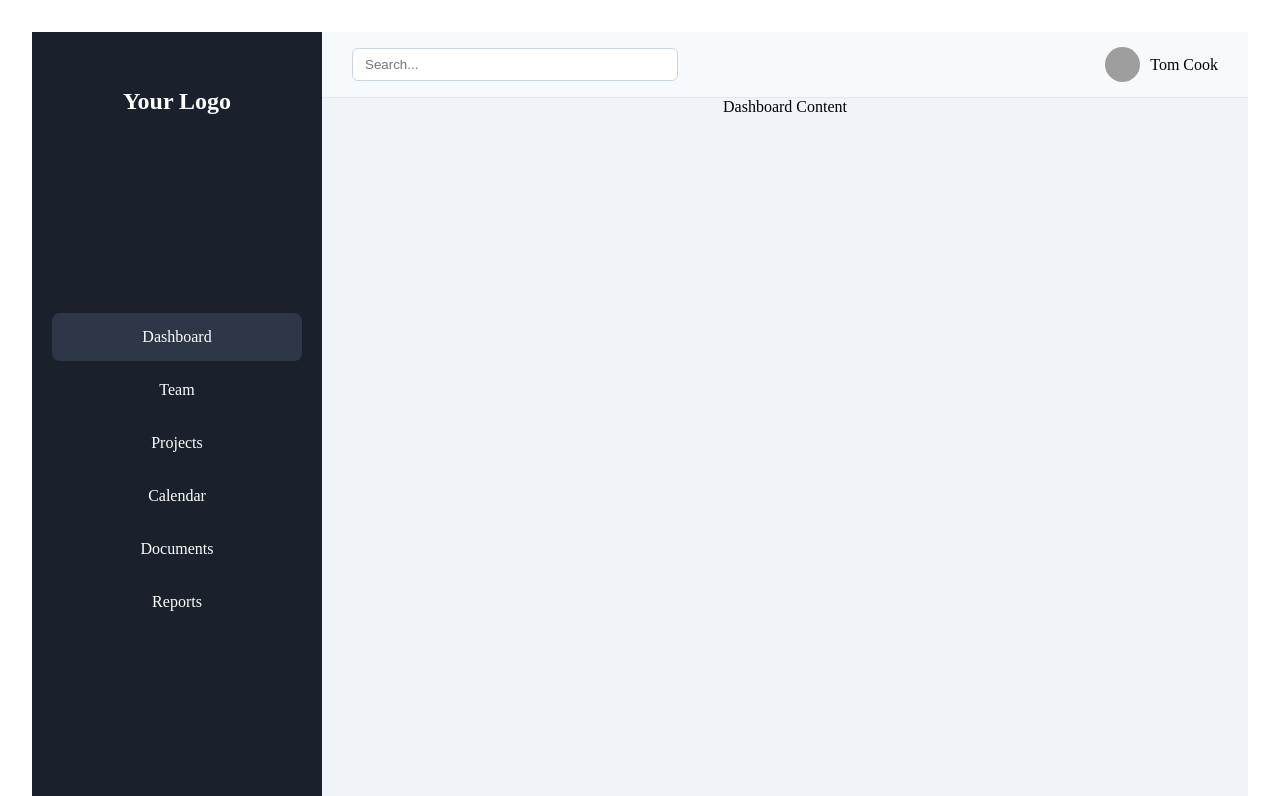
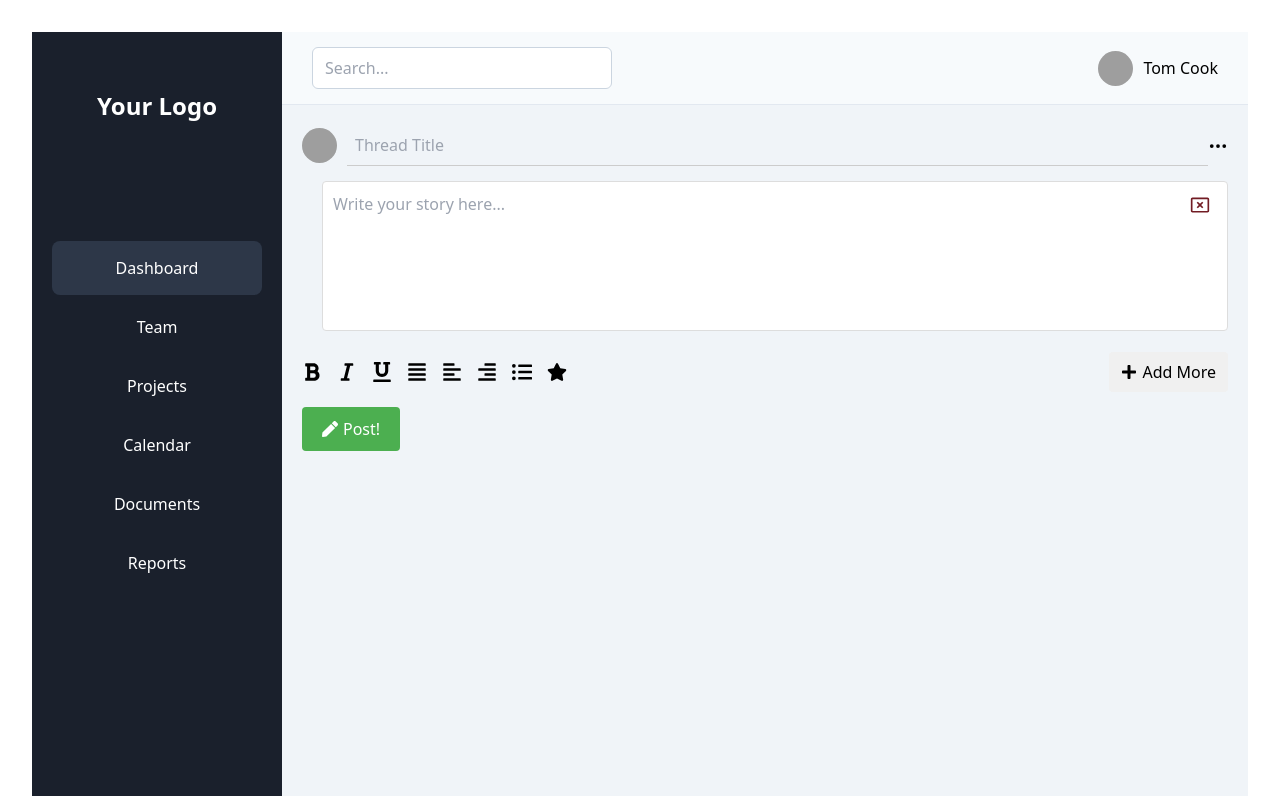
Before and after one commit to KJanhavi04/Loomina, a React (Vite) app in the folder loomina_frontend/: page / in a window 1280 px wide. Shown: the top 796 px of the page. Built offline with nearby package versions, Linux system fonts and the light colour scheme; grey boxes are pictures that could not be loaded.

Commit message:
CreateSpark page created (Basic Structure) with add more and cancel features, thread conncetor created but it needs to be polished, overall a basic page is created.
CreateSpark.jsx
create.css

Different folders for create and master - (header, footer, sidebar, master!)

```diff
--- a/loomina_frontend/src/components/create/CreateSpark.jsx
+++ b/loomina_frontend/src/components/create/CreateSpark.jsx
@@ -0,0 +1,91 @@
+import React, { useState } from "react";
+import "../../css/create/spark.css";
+import { FaPlus, FaPen, FaBold, FaItalic, FaAlignLeft, FaListUl, FaStar, FaAlignJustify, FaAlignRight, FaUnderline } from "react-icons/fa";
+import { BsThreeDots } from "react-icons/bs";
+import { MdCancelPresentation } from "react-icons/md";
+
+const CreateSpark = () => {
+  const [isEditing, setIsEditing] = useState(false);
+  const [textareas, setTextareas] = useState([{ id: Date.now() }]); // Initial state with one textarea
+
+  const handleInputClick = () => {
+    setIsEditing(true);
+  };
+
+  const handleInputBlur = () => {
+    setIsEditing(false);
+  };
+
+  const addTextarea = () => {
+    setTextareas([...textareas, { id: Date.now() }]);
+  };
+
+  const removeTextarea = (id) => {
+    setTextareas(textareas.filter(textarea => textarea.id !== id));
+  };
+
+  return (
+    <div className="spark-container">
+      {/* Header */}
+      <div className="spark-header">
+        {/* <img src="profile-photo-url" alt="Profile" className="spark-header-icon" /> Updated to profile photo icon */}
+        <div className="profile">
+        <img src="profile-pic-url" alt="Profile" className="profile-pic" />
+      </div>
+        <input
+          type="text"
+          placeholder="Thread Title"
+          className={`spark-header-title ${isEditing ? 'editable' : ''}`}
+          onClick={handleInputClick}
+          onBlur={handleInputBlur}
+          autoFocus={isEditing} // Focus input when editable
+        />
+        <BsThreeDots className="spark-header-icon" />
+      </div>
+
+      {/* Textareas */}
+      <div className="spark-textarea-container">
+        {textareas.map((textarea, index) => (
+          <div key={textarea.id} className={`spark-textarea ${index > 0 ? 'threaded' : ''}`}>
+            <textarea placeholder="Write your story here..." />
+            <button
+              className="spark-textarea-cancel"
+              onClick={() => removeTextarea(textarea.id)}
+            >
+              <MdCancelPresentation />
+            </button>
+          </div>
+        ))}
+      </div>
+
+      {/* Formatting and Add More */}
+      <div className="spark-components">
+        <div className="spark-formatting">
+          <FaBold />
+          <FaItalic />
+          <FaUnderline />
+          <FaAlignJustify />
+          <FaAlignLeft />
+          <FaAlignRight />
+          <FaListUl />
+          {/* Loomina logo */}
+          <FaStar />
+        </div>
+        <button className="spark-add-more" onClick={addTextarea}>
+          <FaPlus />
+          Add More
+        </button>
+      </div>
+
+      {/* Post Button */}
+      <div className="spark-post">
+        <button className="post-button">
+          <FaPen />
+          Post!
+        </button>
+      </div>
+    </div>
+  );
+};
+
+export default CreateSpark;
--- /dev/null
+++ b/loomina_frontend/src/css/create/spark.css
@@ -0,0 +1,127 @@
+.spark-container {
+    padding: 20px;
+  }
+
+  .spark-header {
+    display: flex;
+    align-items: center;
+    justify-content: space-between;
+    margin-bottom: 15px;
+  }
+
+  .spark-header-title {
+    flex-grow: 1;
+    border: none; /* Remove all borders */
+    border-bottom: 1px solid #ccc; /* Add bottom border only */
+    padding: 8px;
+    outline: none; /* Remove default outline */
+    background-color: transparent; /* Make background transparent */
+    transition: border-bottom-color 0.3s ease; /* Smooth transition for border color */
+  }
+
+  .spark-header-title.editable {
+    border-bottom-color: #007bff; /* Change border color when editable */
+  }
+
+  .spark-header-title:not(.editable) {
+    cursor: pointer; /* Change cursor to pointer */
+  }
+
+  .spark-textarea-cancel {
+    position: absolute;
+    top: 10px; /* Adjust to position inside the textarea */
+    right: 10px; /* Adjust to position inside the textarea */
+    color: #721c24; /* Text color for the cancel button */
+    border: none;
+    border-radius: 4px;
+    padding: 4px 8px;
+    cursor: pointer;
+    font-size: 20px;
+  }
+
+  .spark-header-icon {
+    font-size: 20px;
+    cursor: pointer;
+  }
+
+  .spark-textarea-container {
+    position: relative; /* Needed for absolute positioning of the line */
+    margin-bottom: 15px;
+  }
+
+  .spark-textarea {
+    position: relative;
+    padding-left: 20px; /* Space for the line on the left */
+    margin-bottom: 15px;
+  }
+
+  .spark-textarea textarea {
+    width: 100%;
+    height: 150px;
+    padding: 10px;
+    border: 1px solid #ddd;
+    border-radius: 4px;
+    font-size: 16px;
+    resize: none;
+    box-sizing: border-box;
+  }
+
+  /* Line connecting the textareas */
+  .spark-textarea:not(:first-of-type)::before {
+    content: '';
+    position: absolute;
+    left: 0;
+    top: 0;
+    width: 2px;
+    height: calc(100% + 15px); /* Adjust height to connect with the next textarea */
+    background-color: #ccc;
+  }
+
+  /* Make sure the line only appears for textareas that have a preceding textarea */
+  .spark-textarea:first-of-type::before {
+    display: none;
+  }
+
+  .spark-components {
+    display: flex;
+    align-items: center;
+    justify-content: space-between;
+    margin-bottom: 15px;
+  }
+
+  .spark-formatting {
+    display: flex;
+    gap: 15px;
+  }
+
+  .spark-formatting svg {
+    font-size: 20px;
+    cursor: pointer;
+  }
+
+  .spark-add-more {
+    background-color: #f0f0f0;
+    padding: 8px 12px;
+    border: none;
+    border-radius: 4px;
+    cursor: pointer;
+    display: flex;
+    align-items: center;
+    gap: 5px;
+  }
+
+  .spark-post {
+    text-align: right;
+  }
+
+  .post-button {
+    background-color: #4CAF50;
+    color: white;
+    padding: 10px 20px;
+    border: none;
+    border-radius: 4px;
+    cursor: pointer;
+    display: flex;
+    align-items: center;
+    gap: 5px;
+  }
--- a/loomina_frontend/src/css/master/master.css
+++ b/loomina_frontend/src/css/master/master.css
@@ -6,10 +6,12 @@
     flex-grow: 1;
     display: flex;
     flex-direction: column;
+
   }
 
   .content-area {
     /* padding: 20px; */
     background-color: #f0f4f8;
-    height: calc(100vh - 60px); /* Adjust based on header height */
+    height: 100%;
+    /* height: calc(100vh - 60px); Adjust based on header height */
   }
--- a/loomina_frontend/src/index.css
+++ b/loomina_frontend/src/index.css
@@ -1,6 +1,6 @@
-/* @tailwind base;
+@tailwind base;
 @tailwind components;
-@tailwind utilities; */
+@tailwind utilities;
 
 :root{
     margin: 0px;
--- a/loomina_frontend/src/pages/Master/DashboardPage.jsx
+++ b/loomina_frontend/src/pages/Master/DashboardPage.jsx
@@ -1,12 +1,16 @@
 import React from 'react';
 import MasterPage from '../../components/master/Master';
+import CreateSpark from '../../components/create/CreateSpark';
 
 const DashboardPage = () => {
   return (
     <MasterPage>
-      <div className="text-center h-full flex items-center justify-center">
+      <div>
         {/* Placeholder for main content */}
-        <div className="text-3xl text-gray-400">Dashboard Content</div>
+        {/* <div className="text-3xl text-gray-400">Dashboard Content</div> */}
+        <CreateSpark>
+
+        </CreateSpark>
       </div>
     </MasterPage>
   );
```
Also changed, not shown: loomina_frontend/src/pages/LoginPage.jsx (line endings or trailing spaces).
